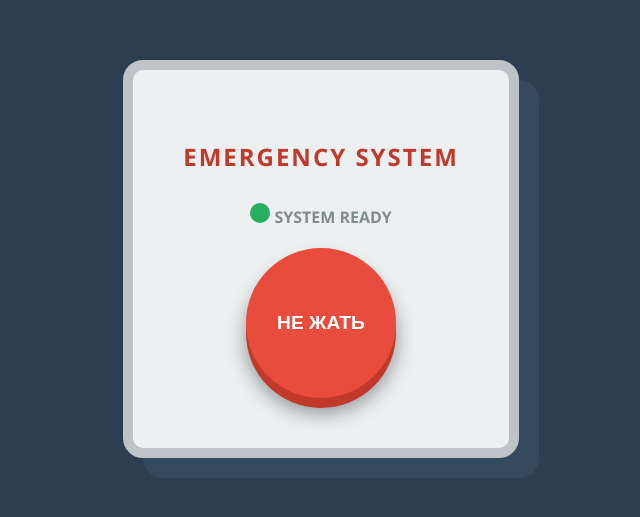
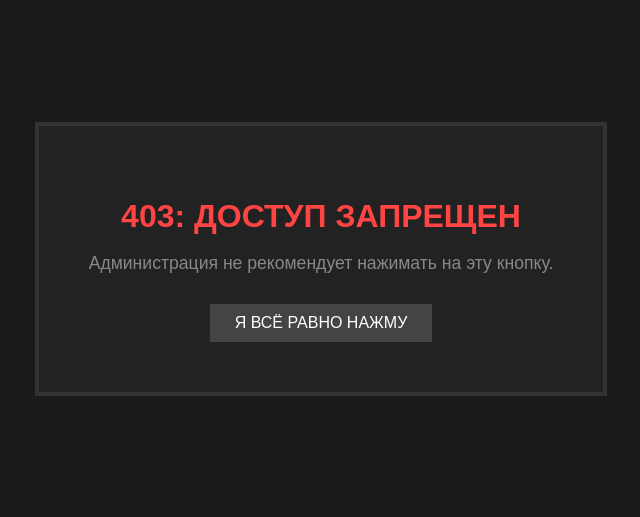
Before and after one commit to Mirexe/test_mini_app, a plain HTML site: page index.html in a window 1280 px wide. Shown: the part 141-658 px from the top of the page, without its empty margins (319-959 px from the left). Drawn offline with Linux system fonts and the light colour scheme.

Commit message:
Update index.html

```diff
--- a/index.html
+++ b/index.html
@@ -2,127 +2,103 @@
 <html lang="ru">
 <head>
     <meta charset="UTF-8">
-    <title>Protocol 99</title>
+    <title>НЕ ВХОДИТЬ</title>
     <style>
         body {
-            background-color: #2c3e50;
+            background-color: #1a1a1a;
+            color: #cccccc;
+            font-family: Arial, sans-serif;
             display: flex;
             justify-content: center;
             align-items: center;
             height: 100vh;
             margin: 0;
-            font-family: 'Segoe UI', Tahoma, Geneva, Verdana, sans-serif;
-            overflow: hidden;
+            flex-direction: column;
         }
 
-        /* Панель управления */
-        .panel {
-            background: #ecf0f1;
+        .warning-box {
+            text-align: center;
+            border: 4px solid #333;
             padding: 50px;
-            border-radius: 20px;
-            border: 10px solid #bdc3c7;
-            box-shadow: 20px 20px 0px #34495e;
-            text-align: center;
-            position: relative;
+            background-color: #222;
         }
 
-        h2 {
-            color: #c0392b;
-            text-transform: uppercase;
-            letter-spacing: 2px;
-            margin-bottom: 30px;
+        h1 {
+            color: #ff4444;
+            font-size: 2rem;
+            margin-bottom: 10px;
         }
 
-        /* Та самая кнопка */
-        .big-red-button {
-            width: 150px;
-            height: 150px;
-            background-color: #e74c3c;
-            border: none;
-            border-radius: 50%;
-            box-shadow: 0 10px 0 #c0392b, 0 15px 20px rgba(0,0,0,0.4);
-            cursor: pointer;
-            transition: all 0.1s;
-            position: relative;
-            outline: none;
+        p {
+            font-size: 1.1rem;
+            margin-bottom: 30px;
+            color: #888;
         }
 
-        .big-red-button:active {
-            box-shadow: 0 2px 0 #c0392b, 0 5px 10px rgba(0,0,0,0.4);
-            transform: translateY(8px);
+        /* Обычная, скучная кнопка */
+        .btn {
+            background-color: #444;
+            color: white;
+            border: none;
+            padding: 10px 25px;
+            font-size: 1rem;
+            cursor: pointer;
+            text-transform: uppercase;
         }
 
-        .big-red-button::after {
-            content: "НЕ ЖАТЬ";
-            color: white;
-            font-weight: bold;
-            font-size: 1.2rem;
+        .btn:hover {
+            background-color: #555;
         }
 
-        /* Экран с гифкой */
+        /* Оверлей для гифки */
         #overlay {
             display: none;
             position: fixed;
-            top: 0; left: 0; width: 100%; height: 100%;
-            background: rgba(231, 76, 60, 0.9);
-            z-index: 100;
+            top: 0;
+            left: 0;
+            width: 100%;
+            height: 100%;
+            background: #000;
+            z-index: 999;
             flex-direction: column;
             align-items: center;
             justify-content: center;
-            cursor: pointer;
         }
 
-        .gif-frame {
-            border: 15px solid white;
-            border-radius: 10px;
-            box-shadow: 0 0 50px rgba(0,0,0,0.5);
+        img {
             max-width: 90%;
+            max-height: 80%;
         }
 
-        .status-msg {
-            color: white;
-            font-size: 2rem;
-            font-weight: bold;
+        .close-text {
             margin-top: 20px;
-            background: black;
-            padding: 10px 20px;
+            color: #444;
+            font-size: 0.8rem;
         }
     </style>
 </head>
 <body>
 
-    <div class="panel">
-        <h2>Emergency System</h2>
-        <div style="margin: 20px 0;">
-            <div style="width: 20px; height: 20px; background: #27ae60; border-radius: 50%; display: inline-block; animation: pulse 1s infinite;"></div>
-            <span style="color: #7f8c8d; font-weight: bold;">SYSTEM READY</span>
-        </div>
-        <button class="big-red-button" onclick="activate()"></button>
+    <div class="warning-box">
+        <h1>403: ДОСТУП ЗАПРЕЩЕН</h1>
+        <p>Администрация не рекомендует нажимать на эту кнопку.</p>
+        <button class="btn" onclick="openSecret()">Я всё равно нажму</button>
     </div>
 
-    <div id="overlay" onclick="deactivate()">
-        <img src="https://media.giphy.com/media/v1.Y2lkPTc5MGI3NjExM3Y1ZnR3Ym5qZ3R4eG54eG54eG54eG54eG54eG54eG54eG54JmVwPXYxX2ludGVybmFsX2dpZl9ieV9pZCZjdD1n/10YqNf7V0pM000/giphy.gif" class="gif-frame">
-        <div class="status-msg">САМОЛИКВИДАЦИЯ ОТМЕНЕНА ПО ПРИЧИНЕ: НЕХУЙ</div>
-        <p style="color: white;">(Кликни, чтобы вернуться назад)</p>
+    <div id="overlay" onclick="closeSecret()">
+        <img src="https://media.giphy.com/media/v1.Y2lkPTc5MGI3NjExM3Y1ZnR3Ym5qZ3R4eG54eG54eG54eG54eG54eG54eG54eG54JmVwPXYxX2ludGVybmFsX2dpZl9ieV9pZCZjdD1n/Ju7l5y9osyymQ/giphy.gif" alt="Rickroll">
+        <div class="close-text">Ну, тебя же предупреждали. (Кликни, чтобы уйти)</div>
     </div>
 
     <script>
-        function activate() {
+        function openSecret() {
             document.getElementById('overlay').style.display = 'flex';
-            // Можно добавить звук сирены, если очень хочется
         }
 
-        function deactivate() {
+        function closeSecret() {
             document.getElementById('overlay').style.display = 'none';
         }
     </script>
 
-    <style>
-        @keyframes pulse {
-            0% { opacity: 1; }
-            50% { opacity: 0.3; }
-            100% { opacity: 1; }
-        }
-    </style>
 </body>
 </html>
```
